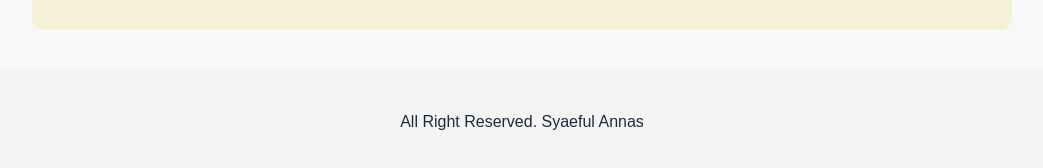
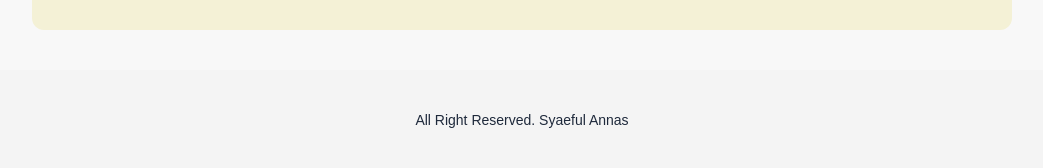
Before and after one commit to syaefulannas45/Portfolio-New-Simple, a React (Create React App) app: page / in a window 1280 px wide. Shown: the part 1690-1858 px from the top of the page, without its empty margins (118-1161 px from the left). Built offline with nearby package versions, Linux system fonts and the light colour scheme; what prettier-plugin-tailwindcss would draw is missing.

Commit message:
portfolio

```diff
--- a/src/components/Footer.js
+++ b/src/components/Footer.js
@@ -4,7 +4,7 @@ const Footer = () => {
   return (
     <>
         <section id='footer'>
-            <div className='bg-pastel-700 py-10'>
+            <div className='bg-pastel-700 py-10 text-sm'>
                 <p className='text-center text-slate-800'>All Right Reserved. Syaeful Annas</p>
             </div>
         </section>
```
